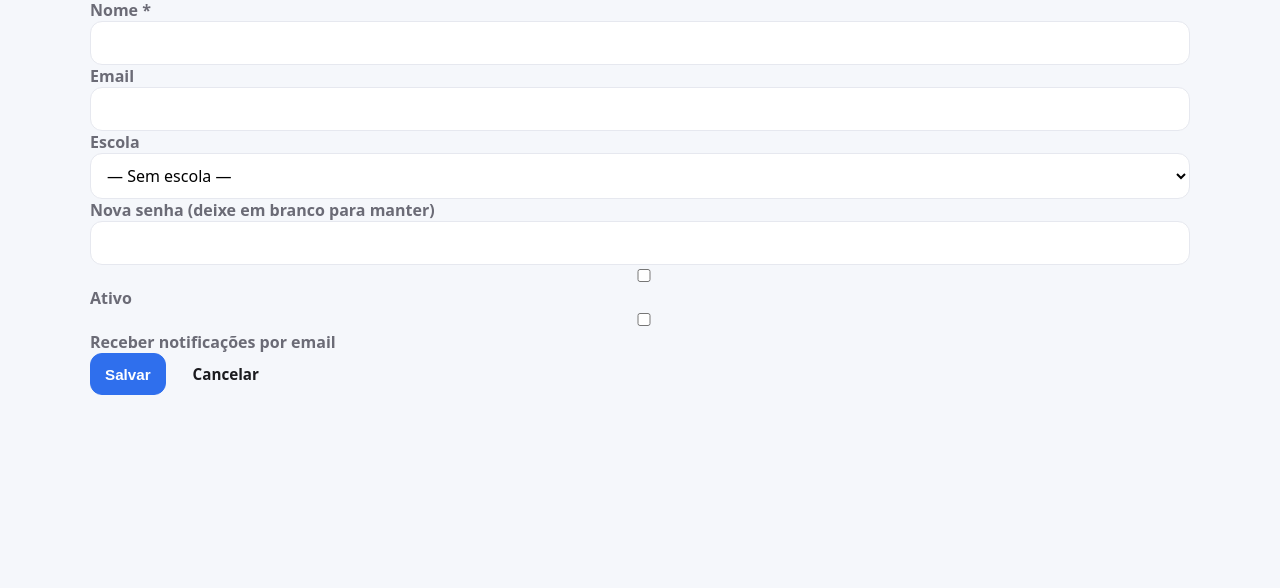
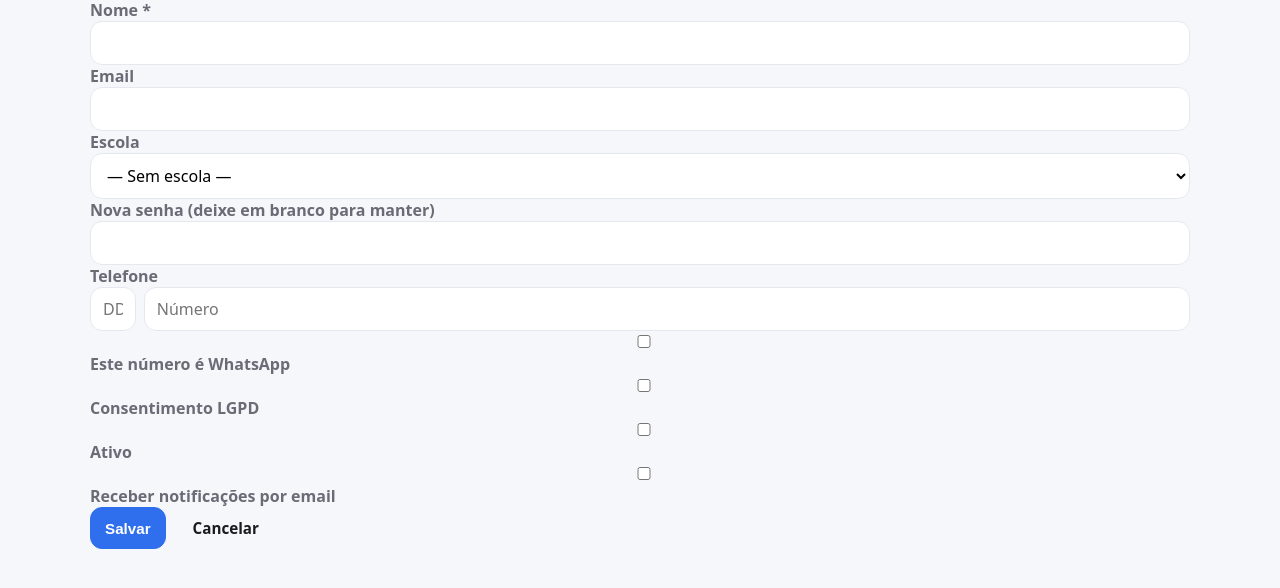
Before and after one commit to frederico-mello/gerenciador-jogos, a Flask app: template app/templates/admin_user_form.html in a window 1280 px wide. Shown: the part 116-704 px from the top of the page. Run offline with Flask 3, Linux system fonts and the light colour scheme; the template is opened without the code that fills it, so the values that code supplies are empty; some libraries are stand-ins or nearby versions.

Commit message:
Merge main into add-user-contact-fields and fix Quality Gate
Integrates main's SonarCloud quality fixes (a1320c6) with the user-contact
feature branch:

- Resolves merge conflicts in app/routes.py, tests/test_loans.py,
  tests/test_loans_extras.py by combining main's refactor (MSG_/ENDPOINT_/
  TEMPLATE_ constants, _validate_user_form helper, TEST_PASSWORD) with the
  PR's telefone/whatsapp/consentimento fields.
- Refactors init_db's ALTER TABLE migrations into a single
  _apply_column_migrations helper to eliminate duplicated try/except blocks
  (SonarCloud S4144).
- Extracts _validate_telefone, _parse_user_contact_fields, _split_telefone,
  _validate_registrant, _validate_perfil_update, _build_admin_user_update_data,
  _build_admin_user_create_payload, _build_perfil_update_data helpers in
  routes.py to keep cognitive complexity of route handlers below SonarCloud
  S3776 threshold (15).
- Aligns schema.sql with the migration: telefone TEXT NOT NULL DEFAULT ''.
- Propagates TEST_PASSWORD across new test fixtures instead of literal
  passwords (SonarCloud S2068).

All 134 tests pass.

```diff
--- a/app/routes.py
+++ b/app/routes.py
@@ -37,17 +37,164 @@ MSG_NOME_OBRIGATORIO = "Nome é obrigatório."
 MSG_EMAIL_OBRIGATORIO = "Email é obrigatório."
 MSG_EMAIL_JA_CADASTRADO = "Email já cadastrado."
 MSG_SENHA_MINIMA = "Senha deve ter pelo menos 4 caracteres."
+MSG_TELEFONE_OBRIGATORIO = "Telefone é obrigatório."
+MSG_DDD_INVALIDO = "DDD inválido."
+MSG_NUMERO_TELEFONE_INVALIDO = "Número de telefone inválido."
+MSG_CONSENTIMENTO_OBRIGATORIO = "É necessário consentir com os termos."
 
 ENDPOINT_INDEX = "games.index"
 ENDPOINT_ADMIN_USERS = "games.admin_users"
 ENDPOINT_EMPRESTIMOS_ADMIN = "games.emprestimos_admin"
 ENDPOINT_EMPRESTIMOS = "games.emprestimos"
 ENDPOINT_ADMIN_SCHOOLS = "games.admin_schools"
+ENDPOINT_LOGIN = "games.login"
+ENDPOINT_PERFIL = "games.perfil"
 
 TEMPLATE_LOGIN = "login.html"
 TEMPLATE_FORM = "form.html"
 TEMPLATE_ADMIN_SCHOOL_FORM = "admin_school_form.html"
+TEMPLATE_ADMIN_USER_FORM = "admin_user_form.html"
+TEMPLATE_ADMIN_USER_CREATE = "admin_user_create.html"
+TEMPLATE_REGISTRAR = "registrar.html"
 TEMPLATE_PERFIL = "perfil.html"
+
+DDD_RANGE = range(11, 100)
+
+
+def _validate_telefone(ddd, numero):
+    """Valida DDD (2 digitos, 11-99) e numero (8-9 digitos).
+    Retorna string concatenada 'DDDnumero' ou levanta ValueError."""
+    ddd = (ddd or "").strip()
+    numero = (numero or "").strip()
+    if not ddd or not numero:
+        raise ValueError(MSG_TELEFONE_OBRIGATORIO)
+    if len(ddd) != 2 or not ddd.isdigit() or int(ddd) not in DDD_RANGE:
+        raise ValueError(MSG_DDD_INVALIDO)
+    if len(numero) < 8 or len(numero) > 9 or not numero.isdigit():
+        raise ValueError(MSG_NUMERO_TELEFONE_INVALIDO)
+    return ddd + numero
+
+
+def _parse_user_contact_fields(form, require_telefone=False, require_consentimento=False):
+    """Extrai telefone/whatsapp/consentimento do form.
+
+    Retorna (telefone, whatsapp, consentimento, errors):
+    - telefone: str validada, ou None se ambos os campos vazios e não obrigatório.
+    - whatsapp/consentimento: 0 ou 1.
+    - errors: lista de mensagens de erro de validação.
+    """
+    errors = []
+    telefone_ddd = (form.get("telefone_ddd") or "").strip()
+    telefone_numero = (form.get("telefone_numero") or "").strip()
+    telefone = None
+    if telefone_ddd or telefone_numero or require_telefone:
+        try:
+            telefone = _validate_telefone(telefone_ddd, telefone_numero)
+        except ValueError as e:
+            errors.append(str(e))
+            telefone = ""
+    whatsapp = 1 if form.get("whatsapp") == "1" else 0
+    consentimento = 1 if form.get("consentimento") == "1" else 0
+    if require_consentimento and consentimento != 1:
+        errors.append(MSG_CONSENTIMENTO_OBRIGATORIO)
+    return telefone, whatsapp, consentimento, errors
+
+
+def _split_telefone(telefone):
+    """Quebra uma string 'DDDnumero' em (ddd, numero) para popular o form."""
+    t = telefone or ""
+    return t[:2] if len(t) >= 2 else "", t[2:] if len(t) > 2 else ""
+
+
+def _build_admin_user_update_data(form, nome, telefone, whatsapp, consentimento):
+    """Monta o dict de campos a atualizar em /admin/users/<id>/editar."""
+    data = {"nome": nome, "whatsapp": whatsapp, "consentimento": consentimento}
+    email = form.get("email") or None
+    if email:
+        data["email"] = email
+    escola_id = form.get("escola_id") or None
+    data["escola_id"] = int(escola_id) if escola_id else None
+    senha = form.get("senha") or ""
+    if senha:
+        data["senha"] = senha
+    ativo = form.get("ativo")
+    if ativo is not None:
+        data["ativo"] = 1 if ativo == "1" else 0
+    if telefone is not None:
+        data["telefone"] = telefone
+    return data
+
+
+def _build_perfil_update_data(nome, email, receber_emails, senha, telefone, whatsapp, consentimento):
+    """Monta o dict de campos a atualizar em /perfil."""
+    data = {"nome": nome, "email": email, "receber_emails": receber_emails,
+            "whatsapp": whatsapp, "consentimento": consentimento}
+    if telefone is not None:
+        data["telefone"] = telefone
+    if senha:
+        data["senha"] = senha
+    return data
+
+
+def _validate_registrant(form):
+    """Valida campos do formulário público de registro."""
+    errors = []
+    nome = (form.get("nome") or "").strip()
+    email = (form.get("email") or "").strip()
+    senha = form.get("senha") or ""
+    confirmacao = form.get("confirmacao") or ""
+    escola_id = form.get("escola_id") or None
+
+    if not nome:
+        errors.append(MSG_NOME_OBRIGATORIO)
+    if not email:
+        errors.append(MSG_EMAIL_OBRIGATORIO)
+    elif models.get_user_by_email(email):
+        errors.append(MSG_EMAIL_JA_CADASTRADO)
+    if not senha:
+        errors.append("Senha é obrigatória.")
+    elif len(senha) < 4:
+        errors.append(MSG_SENHA_MINIMA)
+    elif senha != confirmacao:
+        errors.append("Senhas não conferem.")
+    if not escola_id:
+        errors.append("Escola é obrigatória.")
+    return errors
+
+
+def _validate_perfil_update(form, current_email):
+    """Valida campos do formulário de perfil (nome, email único, senha opcional)."""
+    errors = []
+    nome = (form.get("nome") or "").strip()
+    email = (form.get("email") or "").strip()
+    senha = form.get("senha") or ""
+
+    if not nome:
+        errors.append(MSG_NOME_OBRIGATORIO)
+    if not email:
+        errors.append(MSG_EMAIL_OBRIGATORIO)
+    elif email != current_email and models.get_user_by_email(email):
+        errors.append(MSG_EMAIL_JA_CADASTRADO)
+    if senha and len(senha) < 4:
+        errors.append(MSG_SENHA_MINIMA)
+    return errors
+
+
+def _build_admin_user_create_payload(form, senha, telefone, whatsapp, consentimento):
+    """Monta o payload para models.create_user a partir do form admin."""
+    from werkzeug.security import generate_password_hash
+    escola_id = form.get("escola_id")
+    return {
+        "nome": (form.get("nome") or "").strip(),
+        "email": (form.get("email") or "").strip(),
+        "password_hash": generate_password_hash(senha),
+        "role": form.get("role") or "usuario",
+        "escola_id": int(escola_id) if escola_id else None,
+        "ativo": 1 if form.get("ativo") == "1" else 0,
+        "telefone": telefone,
+        "whatsapp": whatsapp,
+        "consentimento": consentimento,
+    }
 
 
 @bp.app_context_processor
@@ -81,46 +228,33 @@ def login():
 @bp.route("/registrar", methods=["GET", "POST"])
 def registrar():
     if request.method == "POST":
-        nome = (request.form.get("nome") or "").strip()
-        email = (request.form.get("email") or "").strip()
-        senha = request.form.get("senha") or ""
-        confirmacao = request.form.get("confirmacao") or ""
-        escola_id = request.form.get("escola_id") or None
-
-        errors = []
-        if not nome:
-            errors.append(MSG_NOME_OBRIGATORIO)
-        if not email:
-            errors.append(MSG_EMAIL_OBRIGATORIO)
-        elif models.get_user_by_email(email):
-            errors.append(MSG_EMAIL_JA_CADASTRADO)
-        if not senha:
-            errors.append("Senha é obrigatória.")
-        elif len(senha) < 4:
-            errors.append(MSG_SENHA_MINIMA)
-        elif senha != confirmacao:
-            errors.append("Senhas não conferem.")
-        if not escola_id:
-            errors.append("Escola é obrigatória.")
-
+        errors = _validate_registrant(request.form)
+        telefone, whatsapp, consentimento, contact_errors = (
+            _parse_user_contact_fields(request.form, require_telefone=True,
+                                       require_consentimento=True)
+        )
+        errors.extend(contact_errors)
         if errors:
             for e in errors:
                 flash(e, "error")
-            return render_template("registrar.html", schools=models.list_schools(),
+            return render_template(TEMPLATE_REGISTRAR, schools=models.list_schools(),
                                    form=request.form), 400
 
         from werkzeug.security import generate_password_hash
         models.create_user({
-            "nome": nome,
-            "email": email,
-            "password_hash": generate_password_hash(senha),
+            "nome": (request.form.get("nome") or "").strip(),
+            "email": (request.form.get("email") or "").strip(),
+            "password_hash": generate_password_hash(request.form.get("senha") or ""),
             "role": "usuario",
-            "escola_id": int(escola_id),
+            "escola_id": int(request.form.get("escola_id")),
             "ativo": 1,
+            "telefone": telefone,
+            "whatsapp": whatsapp,
+            "consentimento": consentimento,
         })
         flash("Conta criada! Faça login.", "success")
-        return redirect(url_for("games.login"))
-    return render_template("registrar.html", schools=models.list_schools(), form={})
+        return redirect(url_for(ENDPOINT_LOGIN))
+    return render_template(TEMPLATE_REGISTRAR, schools=models.list_schools(), form={})
 
 
 @bp.route("/logout", methods=["GET"])
@@ -452,7 +586,7 @@ def admin_users():
 
 
 @bp.route("/admin/users/<int:user_id>/editar", methods=["GET", "POST"])
-@role_required("admin_sistema")
+@role_required("admin_sistema", "admin_jogos")
 def admin_users_editar(user_id):
     user = models.get_user(user_id)
     if not user:
@@ -460,33 +594,32 @@ def admin_users_editar(user_id):
 
     if request.method == "POST":
         nome = (request.form.get("nome") or "").strip()
+        telefone, whatsapp, consentimento, contact_errors = (
+            _parse_user_contact_fields(request.form)
+        )
         errors = []
         if not nome:
             errors.append(MSG_NOME_OBRIGATORIO)
+        errors.extend(contact_errors)
         if errors:
             for e in errors:
                 flash(e, "error")
-            return render_template("admin_user_form.html", user=user, escolas=models.list_schools(ativo_only=False),
+            return render_template(TEMPLATE_ADMIN_USER_FORM, user=user,
+                                   escolas=models.list_schools(ativo_only=False),
                                    form=request.form), 400
 
-        data = {"nome": nome}
-        email = request.form.get("email") or None
-        if email:
-            data["email"] = email
-        escola_id = request.form.get("escola_id") or None
-        data["escola_id"] = int(escola_id) if escola_id else None
-        senha = request.form.get("senha") or ""
-        if senha:
-            data["senha"] = senha
-        ativo = request.form.get("ativo")
-        if ativo is not None:
-            data["ativo"] = 1 if ativo == "1" else 0
+        data = _build_admin_user_update_data(
+            request.form, nome, telefone, whatsapp, consentimento,
+        )
 
         models.update_user(user_id, data)
         flash(f"Usuário '{nome}' atualizado.", "success")
         return redirect(url_for(ENDPOINT_ADMIN_USERS))
 
-    return render_template("admin_user_form.html", user=user, escolas=models.list_schools(ativo_only=False), form={})
+    form = dict(user)
+    form["telefone_ddd"], form["telefone_numero"] = _split_telefone(form.get("telefone"))
+    return render_template(TEMPLATE_ADMIN_USER_FORM, user=user,
+                           escolas=models.list_schools(ativo_only=False), form=form)
 
 
 @bp.route("/admin/users/<int:user_id>/role", methods=["POST"])
@@ -516,7 +649,7 @@ def admin_users_role(user_id):
 
 
 @bp.route("/admin/users/criar", methods=["GET", "POST"])
-@role_required("admin_sistema")
+@role_required("admin_sistema", "admin_jogos")
 def admin_users_criar():
     if request.method == "POST":
         errors = _validate_user_form(request.form)
@@ -524,26 +657,24 @@ def admin_users_criar():
         senha = request.form.get("senha") or ""
         if senha and senha != confirmacao:
             errors.append("Senhas não conferem.")
+        telefone, whatsapp, consentimento, contact_errors = (
+            _parse_user_contact_fields(request.form, require_telefone=True)
+        )
+        errors.extend(contact_errors)
         if errors:
             for e in errors:
                 flash(e, "error")
-            return render_template("admin_user_create.html",
+            return render_template(TEMPLATE_ADMIN_USER_CREATE,
                                    escolas=models.list_schools(ativo_only=False),
                                    form=request.form), 400
 
-        from werkzeug.security import generate_password_hash
-        models.create_user({
-            "nome": (request.form.get("nome") or "").strip(),
-            "email": (request.form.get("email") or "").strip(),
-            "password_hash": generate_password_hash(senha),
-            "role": request.form.get("role") or "usuario",
-            "escola_id": int(escola_id) if (escola_id := request.form.get("escola_id")) else None,
-            "ativo": 1 if request.form.get("ativo") == "1" else 0,
-        })
+        models.create_user(_build_admin_user_create_payload(
+            request.form, senha, telefone, whatsapp, consentimento,
+        ))
         flash(f"Usuário '{(request.form.get('nome') or '').strip()}' criado com papel {request.form.get('role') or 'usuario'}.", "success")
         return redirect(url_for(ENDPOINT_ADMIN_USERS))
 
-    return render_template("admin_user_create.html",
+    return render_template(TEMPLATE_ADMIN_USER_CREATE,
                            escolas=models.list_schools(ativo_only=False), form={})
 
 
@@ -935,31 +1066,30 @@ def admin_dashboard():
 def perfil():
     user = current_user()
     if request.method == "POST":
-        nome = (request.form.get("nome") or "").strip()
-        email = (request.form.get("email") or "").strip()
+        errors = _validate_perfil_update(request.form, user["email"])
         receber_emails = 1 if request.form.get("receber_emails") == "1" else 0
-        errors = []
-        if not nome:
-            errors.append(MSG_NOME_OBRIGATORIO)
-        if not email:
-            errors.append(MSG_EMAIL_OBRIGATORIO)
-        elif email != user["email"] and models.get_user_by_email(email):
-            errors.append(MSG_EMAIL_JA_CADASTRADO)
-        senha = request.form.get("senha") or ""
-        if senha and len(senha) < 4:
-            errors.append(MSG_SENHA_MINIMA)
+        telefone, whatsapp, consentimento, contact_errors = (
+            _parse_user_contact_fields(request.form)
+        )
+        errors.extend(contact_errors)
         if errors:
             for e in errors:
                 flash(e, "error")
             return render_template(TEMPLATE_PERFIL, form=request.form), 400
 
-        data = {"nome": nome, "email": email, "receber_emails": receber_emails}
-        if senha:
-            data["senha"] = senha
+        data = _build_perfil_update_data(
+            (request.form.get("nome") or "").strip(),
+            (request.form.get("email") or "").strip(),
+            receber_emails,
+            request.form.get("senha") or "",
+            telefone, whatsapp, consentimento,
+        )
         models.update_user(user["id"], data)
         flash("Perfil atualizado.", "success")
-        return redirect(url_for("games.perfil"))
-    return render_template(TEMPLATE_PERFIL, form=dict(user))
+        return redirect(url_for(ENDPOINT_PERFIL))
+    form = dict(user)
+    form["telefone_ddd"], form["telefone_numero"] = _split_telefone(form.get("telefone"))
+    return render_template(TEMPLATE_PERFIL, form=form)
 
 
 @bp.route("/media/<path:filename>", methods=["GET"])
--- a/app/schema.sql
+++ b/app/schema.sql
@@ -1,5 +1,4 @@
 -- Schema do banco de jogos
--- NOSONAR: plsql:S1192 — DEFAULT datetime expression is a SQLite requirement; duplication across columns is intentional
 
 CREATE TABLE IF NOT EXISTS games (
     id                 INTEGER PRIMARY KEY AUTOINCREMENT,
@@ -51,6 +50,9 @@ CREATE TABLE IF NOT EXISTS users (
     escola_id     INTEGER,
     ativo         INTEGER DEFAULT 1,
     receber_emails INTEGER DEFAULT 0,
+    telefone      TEXT NOT NULL DEFAULT '',
+    whatsapp      INTEGER DEFAULT 0,
+    consentimento INTEGER DEFAULT 0,
     created_at    TEXT DEFAULT (datetime('now', 'localtime')),
     updated_at    TEXT DEFAULT (datetime('now', 'localtime')),
     FOREIGN KEY (escola_id) REFERENCES schools(id)
--- a/app/templates/admin_user_form.html
+++ b/app/templates/admin_user_form.html
@@ -27,6 +27,25 @@
     <input type="password" id="senha" name="senha" />
   </div>
   <div class="form-group">
+    <label>Telefone</label>
+    <div style="display:flex; gap:0.5rem;">
+      <input type="text" name="telefone_ddd" placeholder="DDD" maxlength="2" pattern="\d{2}" value="{{ form.get('telefone_ddd', '') }}" style="width:5ch;" />
+      <input type="text" name="telefone_numero" placeholder="Número" maxlength="9" pattern="\d{8,9}" value="{{ form.get('telefone_numero', '') }}" style="flex:1;" />
+    </div>
+  </div>
+  <div class="form-group">
+    <label>
+      <input type="checkbox" name="whatsapp" value="1" {% if form.get('whatsapp', '1' if user.whatsapp else '') == '1' or (not form and user.whatsapp) %}checked{% endif %} />
+      Este número é WhatsApp
+    </label>
+  </div>
+  <div class="form-group">
+    <label>
+      <input type="checkbox" name="consentimento" value="1" {% if form.get('consentimento', '1' if user.consentimento else '') == '1' or (not form and user.consentimento) %}checked{% endif %} />
+      Consentimento LGPD
+    </label>
+  </div>
+  <div class="form-group">
     <label>
       <input type="checkbox" name="ativo" value="1" {% if form.get('ativo', '1' if user.ativo else '') == '1' or (not form and user.ativo) %}checked{% endif %} />
       Ativo
```
Also changed, not shown: app/db.py (+20 -4 lines), app/models.py (+21 -21 lines), app/templates/admin_user_create.html (+19 -0 lines), app/templates/perfil.html (+19 -0 lines), app/templates/registrar.html (+19 -0 lines), scripts/create_admin.py (+26 -34 lines), tests/conftest.py (+3 -0 lines), tests/test_auth.py (+67 -0 lines), tests/test_create_admin.py (+15 -0 lines), tests/test_loans.py (+2 -2 lines), tests/test_loans_extras.py (+2 -2 lines), tests/test_school_routes.py (+5 -4 lines).
